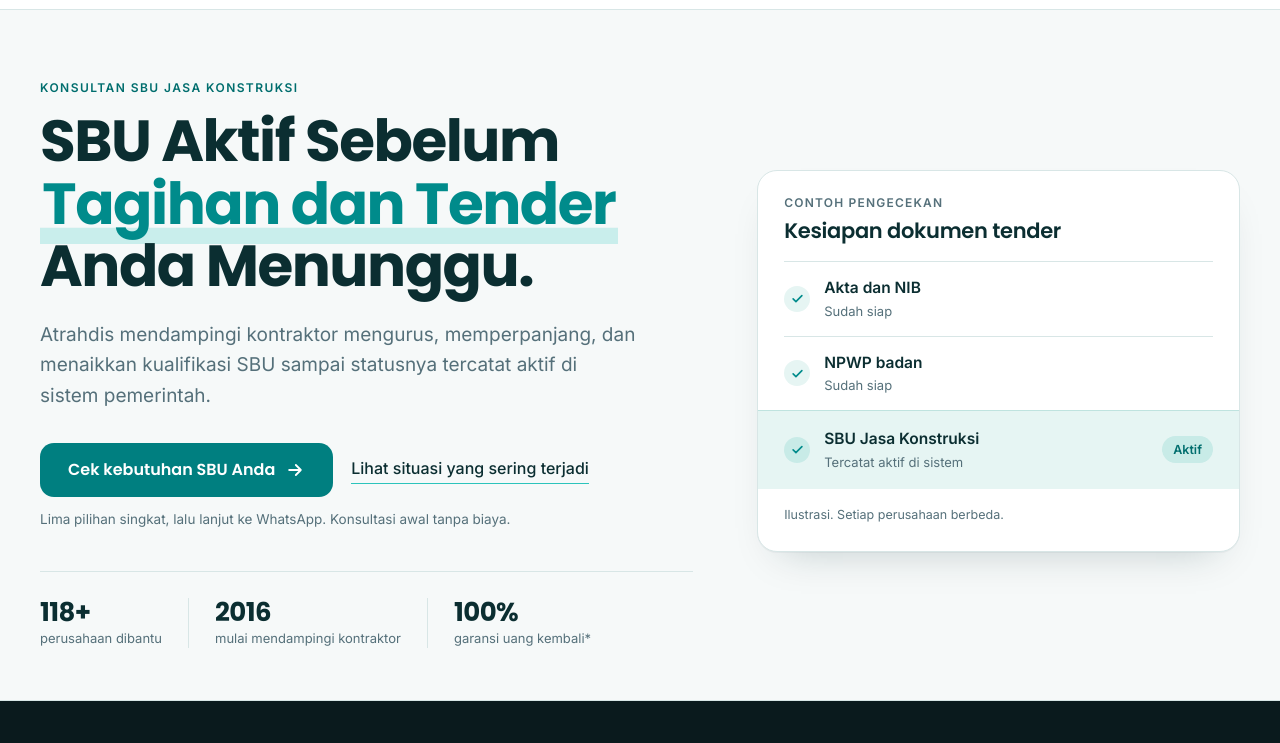
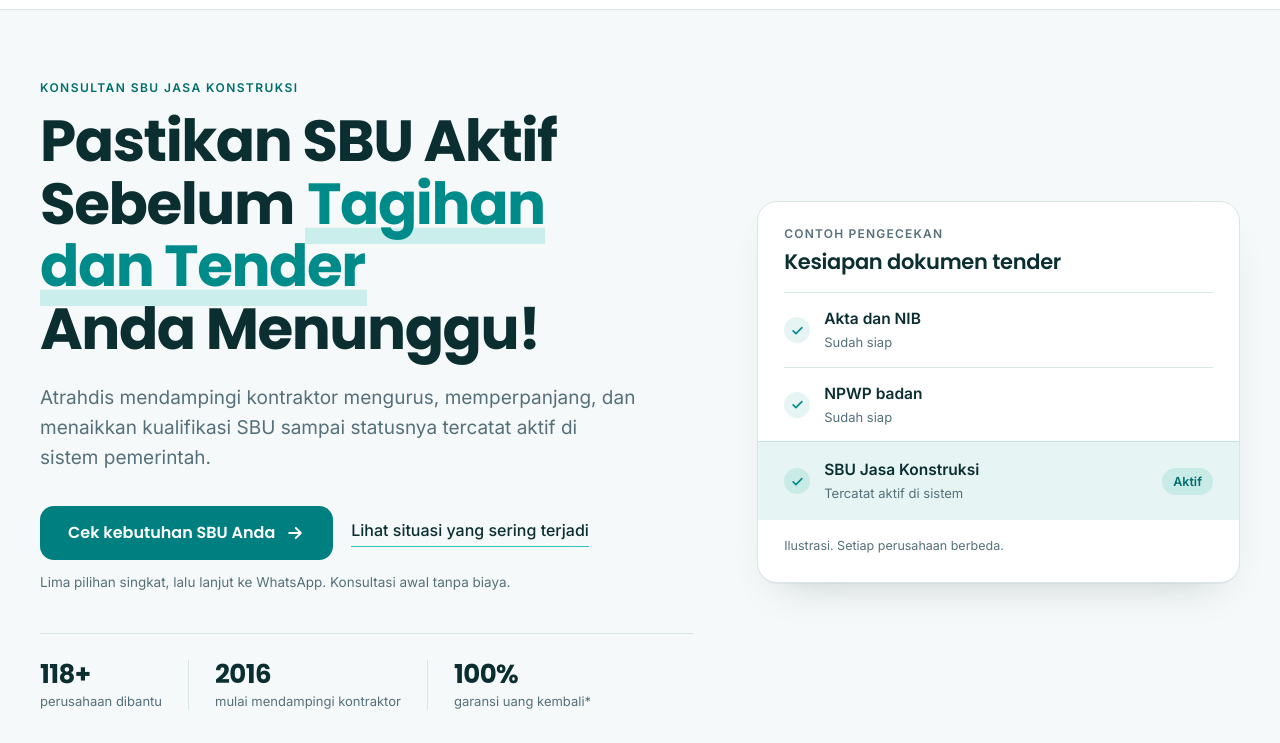
Before and after one commit to tgnoll/atrahdis, a plain HTML site: page index.html in a window 1280 px wide. Shown: the part 57-800 px from the top of the page. Drawn offline with Linux system fonts and the light colour scheme.

Commit message:
Update index.html

```diff
--- a/index.html
+++ b/index.html
@@ -389,7 +389,7 @@
   <div class="in">
     <div>
       <p class="step-no">Konsultan SBU Jasa Konstruksi</p>
-      <h1>SBU Aktif Sebelum <mark>Tagihan dan Tender</mark> Anda Menunggu.</h1>
+      <h1>Pastikan SBU Aktif Sebelum <mark>Tagihan dan Tender</mark> Anda Menunggu!</h1>
       <p class="lead">Atrahdis mendampingi kontraktor mengurus, memperpanjang, dan menaikkan kualifikasi SBU sampai statusnya tercatat aktif di sistem pemerintah.</p>
       <div class="cta-row">
         <a class="btn" href="#form">Cek kebutuhan SBU Anda<svg aria-hidden="true"><use href="#i-arrow"/></svg></a>
```
